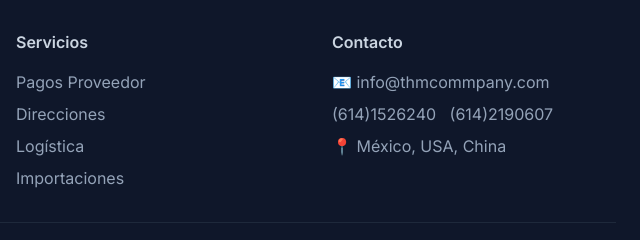
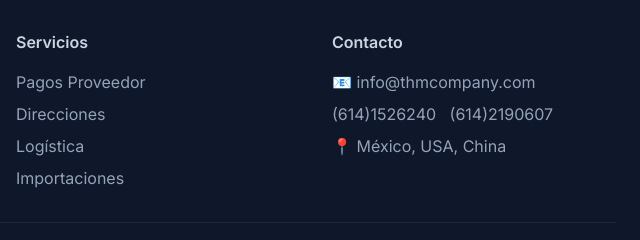
Before and after one commit to Ezequiel8787/thecommerce, a website with bundled scripts: page index.html in a window 1280 px wide. Shown: the part 5106-5346 px from the top of the page, 640-1280 px from the left. Built offline with nearby package versions, Linux system fonts and the light colour scheme.

Commit message:
Corrección dominio: thmcompany (fix typo thmcommpany → thmcompany)

```diff
--- a/index.html
+++ b/index.html
@@ -536,7 +536,7 @@
                 <div>
                     <h4 class="font-semibold mb-4">Contacto</h4>
                     <ul class="space-y-2 text-slate-400">
-                        <li>📧 info@thmcommpany.com</li>
+                        <li>📧 info@thmcompany.com</li>
                         <li>📱 (614)1526240   (614)2190607</li>
                         <li>📍 México, USA, China</li>
                     </ul>
```
Also changed, not shown: cotizaciones.html (+1 -1 lines), nosotros.html (+1 -1 lines), pagos-proveedor.html (+1 -1 lines), servicios.html (+1 -1 lines).
